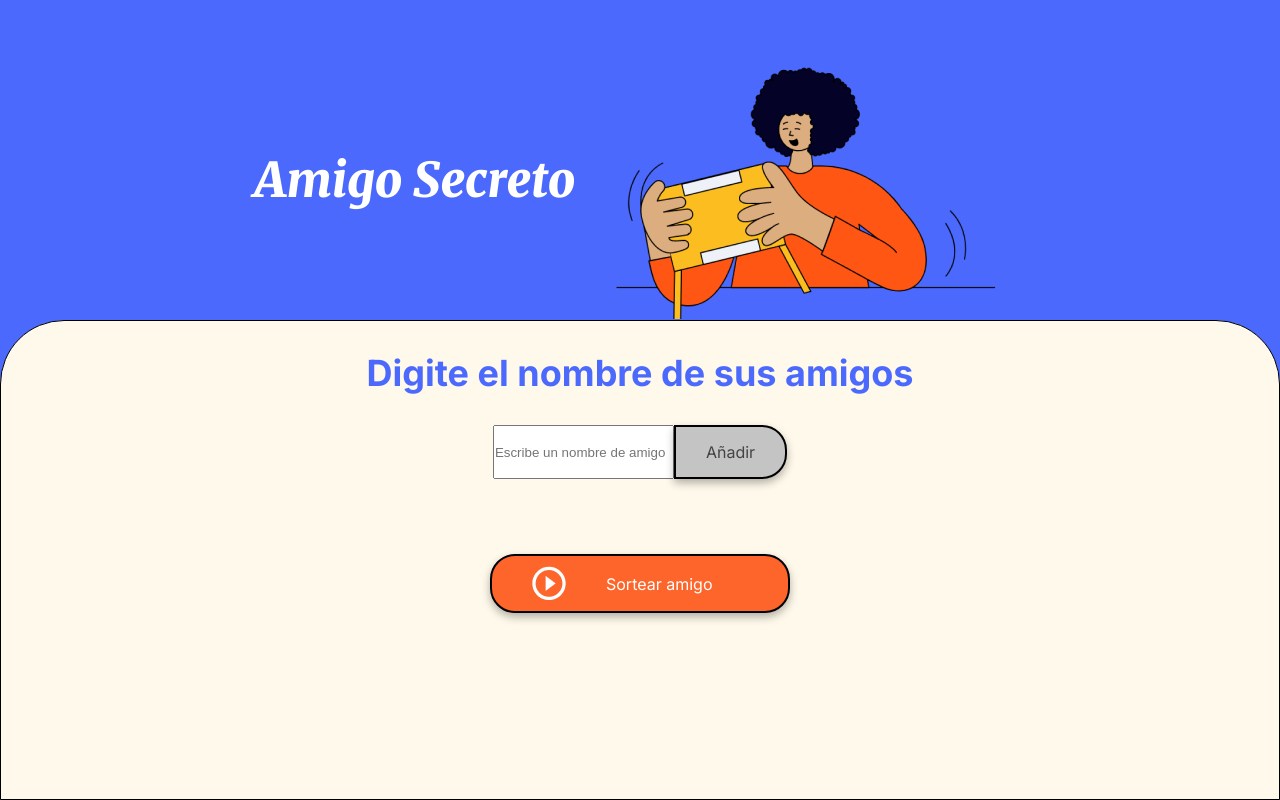
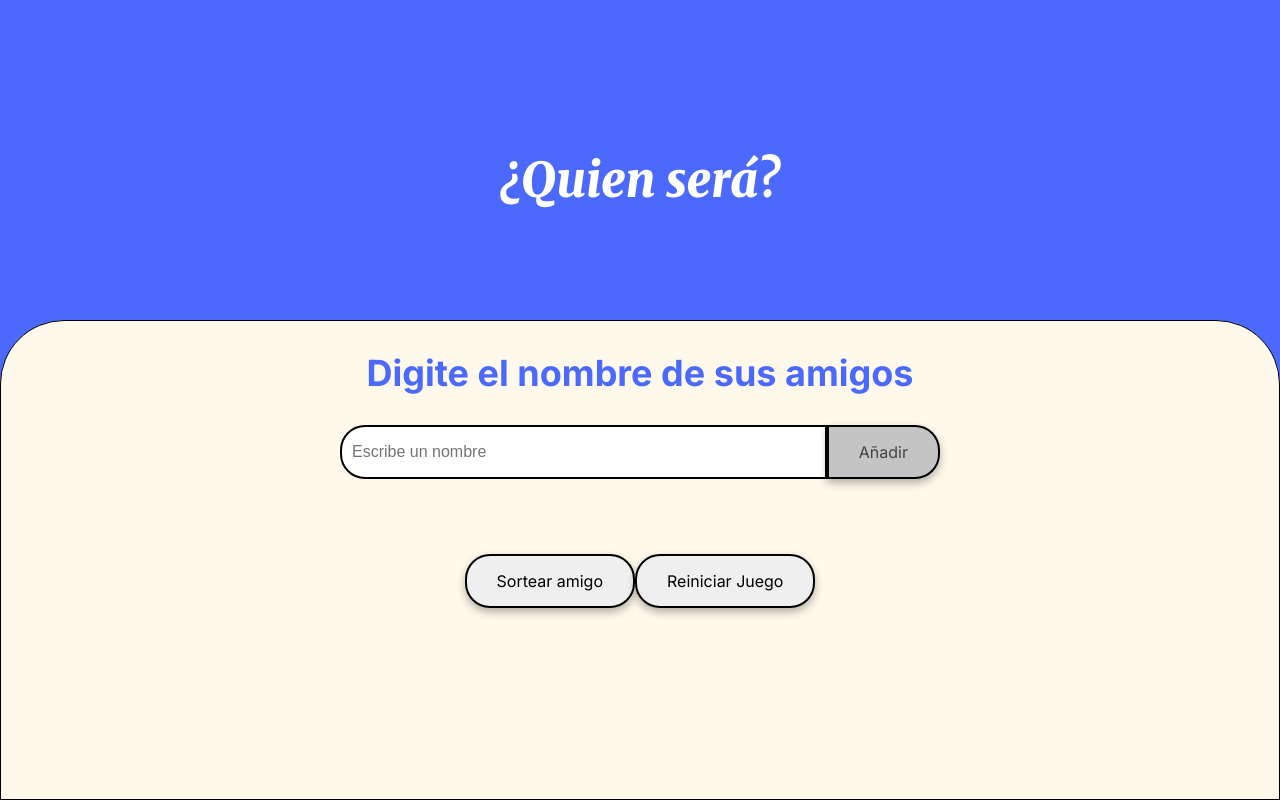
Before and after one commit to Rafa-Mena/Amigo-secreto, a plain HTML site: page index.html in a window 1280 px wide. Drawn offline with Linux system fonts and the light colour scheme.

Commit message:
actualiza index.html

```diff
--- a/index.html
+++ b/index.html
@@ -1,44 +1,38 @@
 <!DOCTYPE html>
 <html lang="es">
-
 <head>
     <meta charset="UTF-8">
     <meta name="viewport" content="width=device-width, initial-scale=1.0">
     <link rel="stylesheet" href="style.css">
     <link rel="preconnect" href="https://fonts.googleapis.com">
     <link rel="preconnect" href="https://fonts.gstatic.com" crossorigin>
-    <link
-        href="https://fonts.googleapis.com/css2?family=Inter:wght@100;400;700;900&family=Merriweather:ital,wght@0,300;0,400;0,700;0,900;1,300;1,400;1,700;1,900&display=swap"
-        rel="stylesheet">
+    <link href="https://fonts.googleapis.com/css2?family=Inter:wght@100;400;700;900&family=Merriweather:ital,wght@0,300;0,400;0,700;0,900;1,300;1,400;1,700;1,900&display=swap" rel="stylesheet">
     <title>Amigo Secreto</title>
 </head>
 
 <body>
     <main class="main-content">
         <header class="header-banner">
-            <h1 class="main-title">Amigo Secreto</h1>
-            <img src="assets/amigo-secreto.png" alt="Imagen representativa de amigo secreto">
+            <h1 class="main-title">¿Quien será?</h1>
         </header>
 
         <section class="input-section">
             <h2 class="section-title">Digite el nombre de sus amigos</h2>
             <div class="input-wrapper">
-                <input type="text" id="amigo" class="input-name-imagen" placeholder="Escribe un nombre de amigo"
-                    aria-label="Escribe un nombre de amigo" aria-required="true">
+                <input type="text" id="amigo" class="input-name" placeholder="Escribe un nombre">
                 <button class="button-add" onclick="agregarAmigo()">Añadir</button>
             </div>
+
             <ul id="listaAmigos" class="name-list" aria-labelledby="listaAmigos" role="list"></ul>
             <ul id="resultado" class="result-list" aria-live="polite"></ul>
-            <div class="button-container">
-                <button class="button-draw" onclick="sortearAmigo()" aria-label="Sortear amigo secreto">
-                    <img src="assets/play_circle_outline.png" alt="Ícono para sortear">
-                    Sortear amigo
-                </button>
-
-            </div>
+            <div class="chute container__botones">
+                <button class="button draw" onclick="sortearAmigo()" aria-label="Sortear amigo secreto">
+                  Sortear amigo
+                  <button id="resetButton">Reiniciar Juego</button>
+              </div>
         </section>
     </main>
-    <script src="app2.js" defer></script>
+
+    <script src="app.js" defer></script>
 </body>
-
 </html>
```
